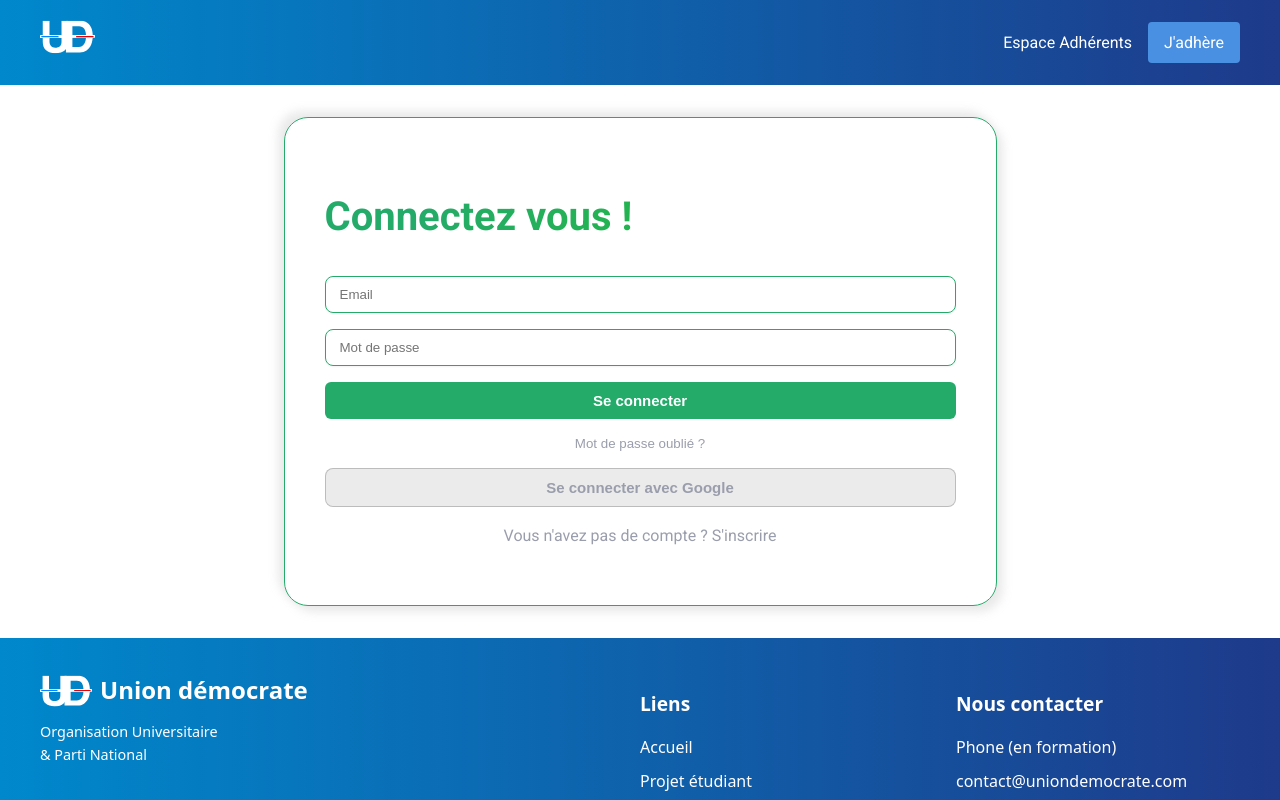
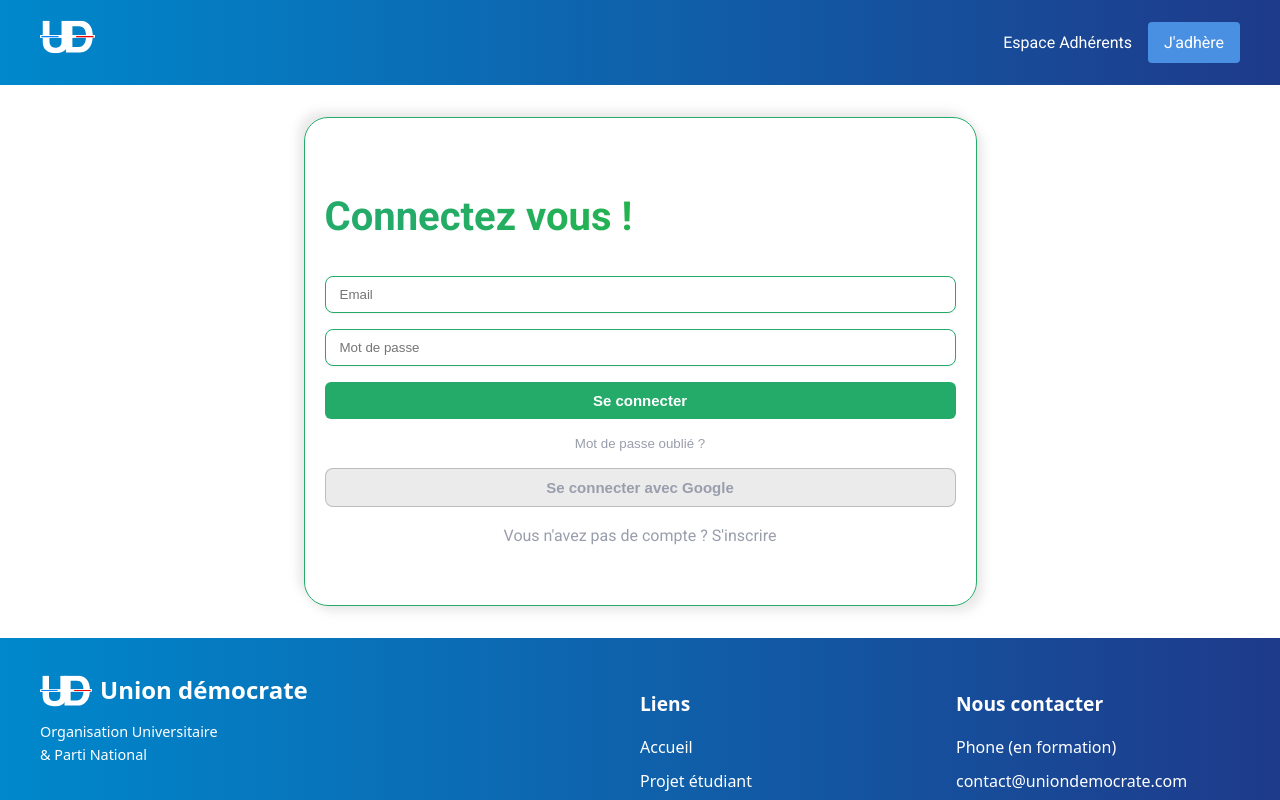
Before and after one commit to UnionDemocrate/UnionDemocrateWeb, a Next.js app: page /auth in a window 1280 px wide. Shown: the top 800 px of the page. Built offline with nearby package versions, Linux system fonts and the light colour scheme; no server answers.

Commit message:
Update auth form

```diff
--- a/src/app/auth/Auth.module.css
+++ b/src/app/auth/Auth.module.css
@@ -3,7 +3,7 @@
   flex-direction: column;
   max-width: 631px;
   margin: 2rem auto;
-  padding: 40px;
+  padding: 40px 20px;
   border: 1px solid #24AB6A;
   border-radius: 24px;
   box-shadow: -6px -6px 10px 0px rgba(171, 171, 171, 0.25), 6px 6px 10px 0px rgba(171, 171, 171, 0.25);
```
